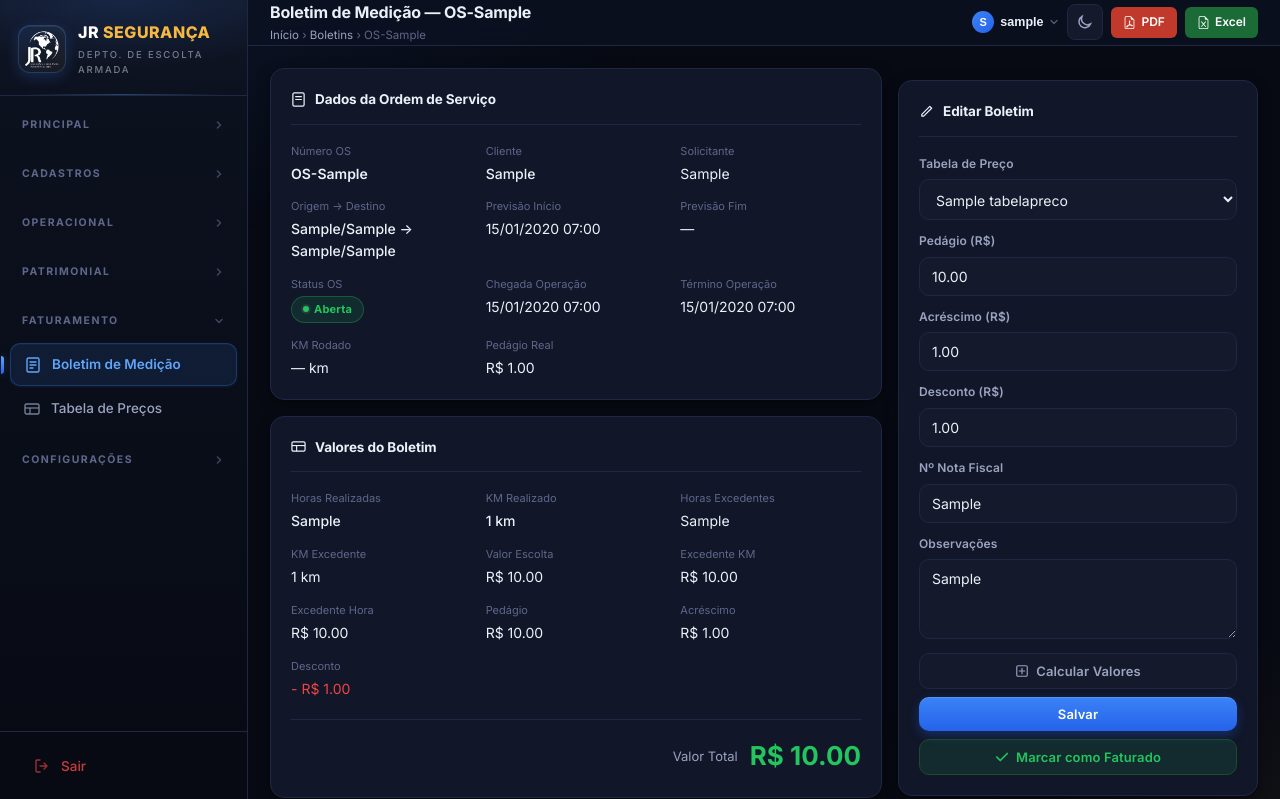
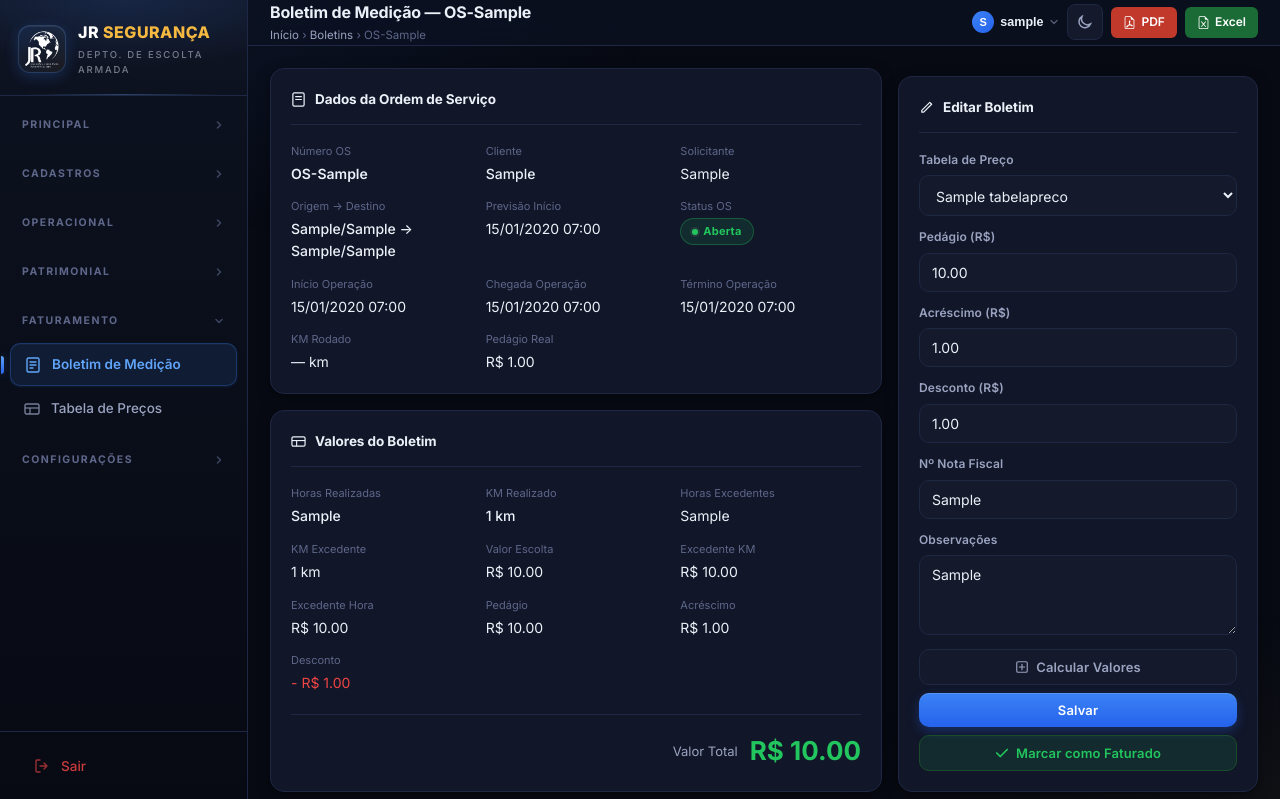
Before and after one commit to gr-blip/escolta-system, a Django app: page /boletim/1/ in a window 1280 px wide. Shown: the top 799 px of the page. Run offline with Django 3.2, Linux system fonts and the light colour scheme; a user stored in the database is signed in; tables that the repository leaves empty hold one stand-in row (values such as "Sample post"); parts of the project's set-up code (start-up, migrations or seed data) failed here and were passed over.

Commit message:
fix: substitui Previsão Fim por Início Operação no boletim
Co-Authored-By: OpenClaude (mimo-v2.5-pro) <openclaude@gitlawb.com>

```diff
--- a/cadastros/templates/cadastros/boletim_detalhe.html
+++ b/cadastros/templates/cadastros/boletim_detalhe.html
@@ -65,14 +65,14 @@
           <div>{{ os.previsao_inicio|date:"d/m/Y H:i" }}</div>
         </div>
         <div>
-          <div style="font-size:11px;color:var(--text3);margin-bottom:3px">Previsão Fim</div>
-          <div>{{ os.previsao_fim|date:"d/m/Y H:i"|default:"—" }}</div>
-        </div>
-        <div>
           <div style="font-size:11px;color:var(--text3);margin-bottom:3px">Status OS</div>
           <div><span class="badge badge-green">{{ os.get_status_display }}</span></div>
         </div>
         {% if op %}
+        <div>
+          <div style="font-size:11px;color:var(--text3);margin-bottom:3px">Início Operação</div>
+          <div>{{ op.inicio_operacao|date:"d/m/Y H:i"|default:"—" }}</div>
+        </div>
         <div>
           <div style="font-size:11px;color:var(--text3);margin-bottom:3px">Chegada Operação</div>
           <div>{{ op.chegada_operacao|date:"d/m/Y H:i"|default:"—" }}</div>
```
